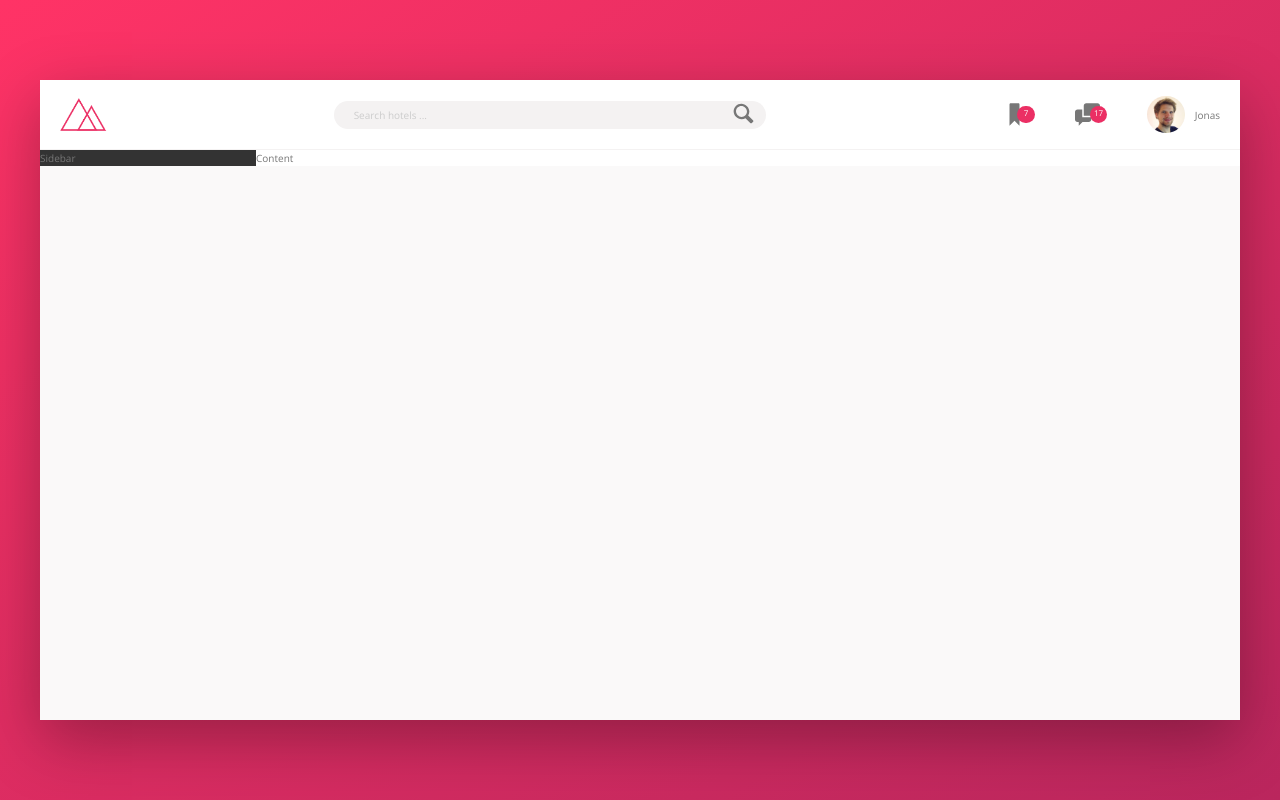
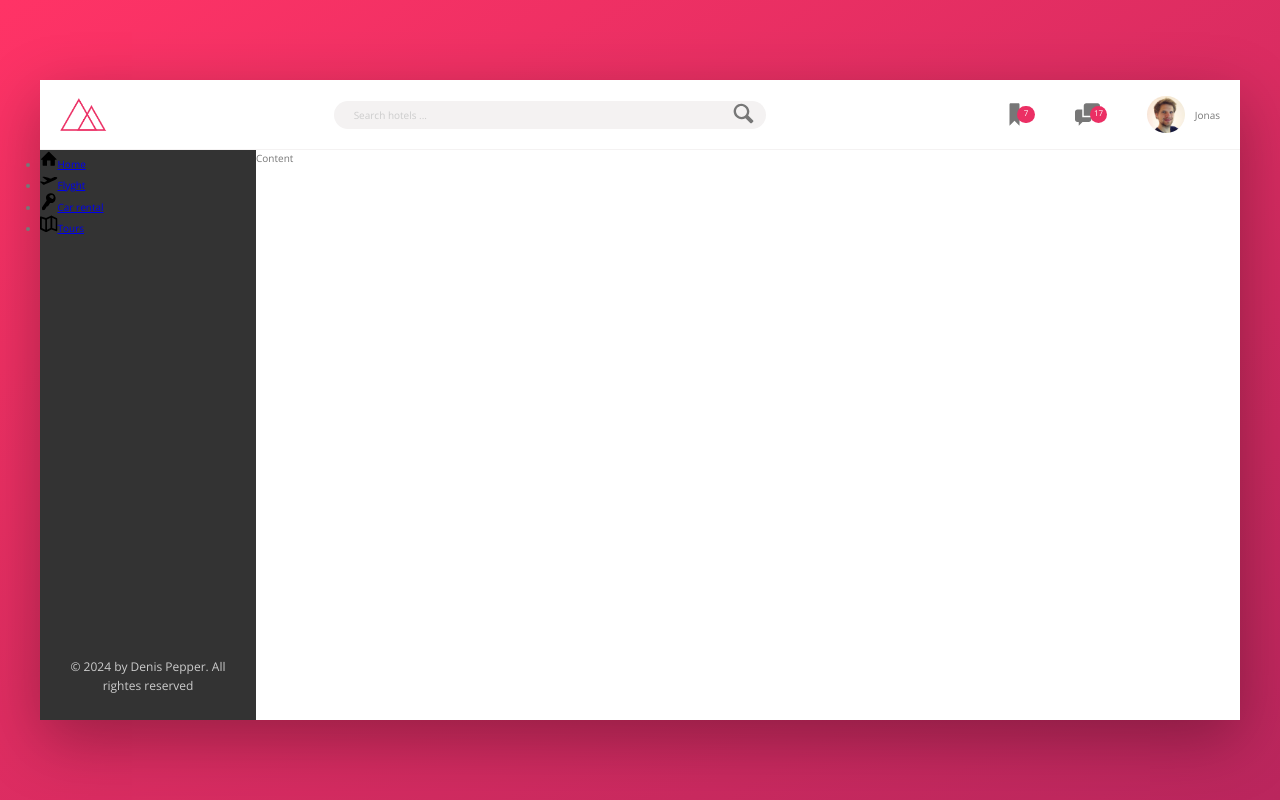
Before and after one commit to DenisPepper/jonas-css-trillo, a React (Vite) app: page / in a window 1280 px wide. Built offline with nearby package versions, Linux system fonts and the light colour scheme.

Commit message:
Добавит черновик бокового меню

```diff
--- a/src/componets/app/app.jsx
+++ b/src/componets/app/app.jsx
@@ -1,12 +1,13 @@
 import './app.scss';
 import { Header } from '../header/header';
+import { Sidebar } from '../sidebar/sidebar';
 
 export function App() {
   return (
     <div className='container'>
       <Header />
       <div className='content'>
-        <nav className='sidebar'>Sidebar</nav>
+        <Sidebar />
         <main className='hotel-view'>Content</main>
       </div>
     </div>
--- a/src/componets/app/app.scss
+++ b/src/componets/app/app.scss
@@ -4,6 +4,8 @@
   margin: 8rem auto;
   background-color: var(--color-grey-light-1);
   box-shadow: var(--box-shadow-default);
+  display: flex;
+  flex-direction: column;
 }
 
 .header {
@@ -14,6 +16,7 @@
 
 .content {
   display: flex;
+  flex: 1 0 auto;
 }
 
 .sidebar {
--- /dev/null
+++ b/src/componets/sidebar-nav-link/sidebar-nav-link.jsx
@@ -0,0 +1,14 @@
+import './sidebar-nav-link.scss';
+
+export function SidebarNavLink(props) {
+  // eslint-disable-next-line react/prop-types
+  const { clss, iconPath, text } = props;
+  return (
+    <a href='#' className={`${clss}`}>
+      <svg className='nav-icon'>
+        <use xlinkHref={iconPath}></use>
+      </svg>
+      <span>{text}</span>
+    </a>
+  );
+}
--- /dev/null
+++ b/src/componets/sidebar/sidebar.jsx
@@ -0,0 +1,25 @@
+import { SidebarNavLink } from '../sidebar-nav-link/sidebar-nav-link';
+import './sidebar.scss';
+import sprite from '/src/assets/sprite.svg';
+
+const links = [
+  { iconPath: `${sprite}#icon-home`, text: 'Home' },
+  { iconPath: `${sprite}#icon-aircraft-take-off`, text: 'Flyght' },
+  { iconPath: `${sprite}#icon-key`, text: 'Car rental' },
+  { iconPath: `${sprite}#icon-map`, text: 'Tours' },
+];
+
+export function Sidebar() {
+  return (
+    <nav className='sidebar'>
+      <ul className='side-nav'>
+        {links.map((item) => (
+          <li className='side-nav__item' key={item.text}>
+            <SidebarNavLink clss={'side-nav__link'} {...item} />
+          </li>
+        ))}
+      </ul>
+      <div className='legal'>&copy; 2024 by Denis Pepper. All rightes reserved</div>
+    </nav>
+  );
+}
--- /dev/null
+++ b/src/componets/sidebar/sidebar.scss
@@ -0,0 +1,17 @@
+.sidebar {
+  display: flex;
+  flex-direction: column;
+}
+
+.legal {
+  padding: 2.5rem;
+  font-size: 1.2rem;
+  text-align: center;
+  color: var(--color-grey-light-4);
+  margin-top: auto;
+}
+
+.nav-icon {
+  width: 1.75rem;
+  height: 1.75rem;
+}
```
Also changed, not shown: src/componets/sidebar-nav-link/sidebar-nav-link.scss (added).
